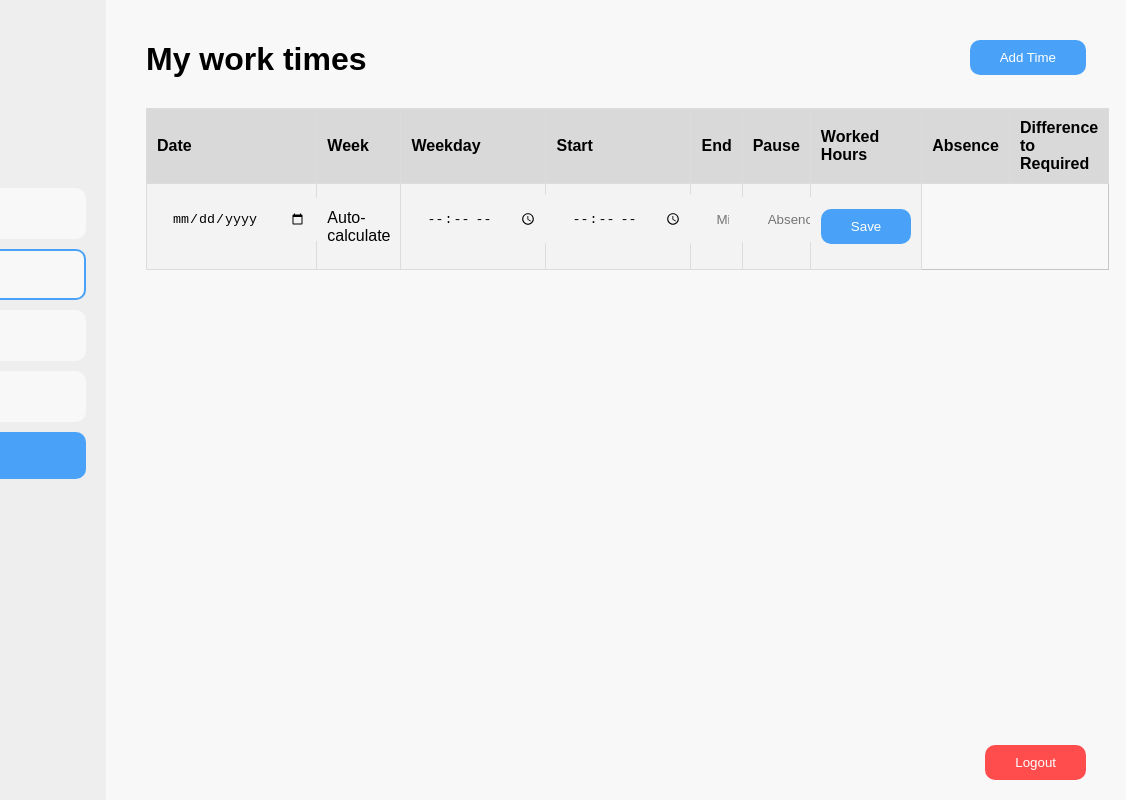
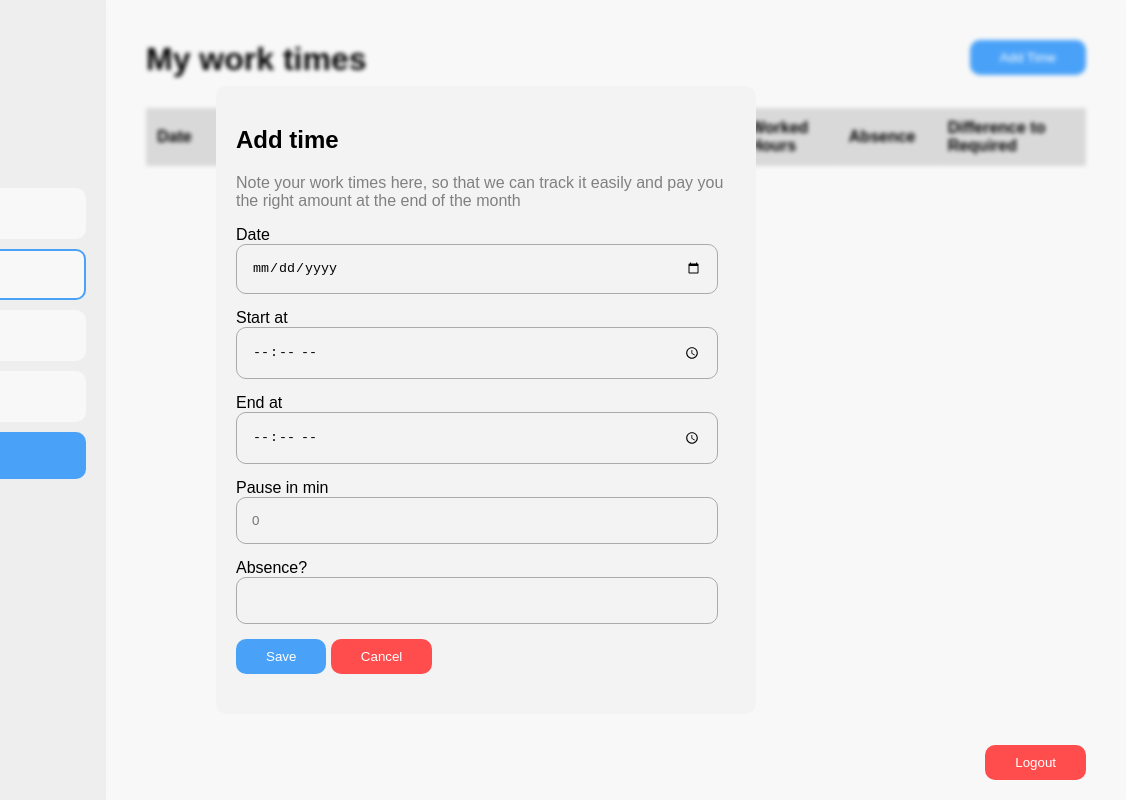
Before and after one commit to SSJGodGogeta/Waterfall, a website with bundled scripts: page Webpage/features/work_times/screens/my_work_times.html in a window 1280 px wide. Both pictures are taken after a click on the button "Add Time". Shown: the full height of the page, 154-1280 px from the left. Built offline with nearby package versions, Linux system fonts and the light colour scheme; no server answers.

Commit message:
Removed some unneccessary abscenceTypes. Added dialog (made by kevin) and its typescript support. Modified the style (thanks to kevin)

```diff
--- a/Webpage/DB/Techcodes/AbsenceType_Techcode.ts
+++ b/Webpage/DB/Techcodes/AbsenceType_Techcode.ts
@@ -1,7 +1,6 @@
 export enum AbsenceType_Techcode{
     SICK= "SICK",
     BREAK = "BREAK",
-    FREE = "FREE",
     VACATION = "VACATION",
-    LATE = "LATE"
+    NONE = ""
 }
--- a/Webpage/features/work_times/screens/my_work_times.html
+++ b/Webpage/features/work_times/screens/my_work_times.html
@@ -58,15 +58,6 @@
                     </tr>
                     </thead>
                     <tbody id="work-times-body">
-                    <tr id="input-row" style="display: none;">
-                        <td><input type="date" id="input-date"></td>
-                        <td>Auto-calculate</td>
-                        <td><input type="time" id="input-start"></td>
-                        <td><input type="time" id="input-end"></td>
-                        <td><input type="number" id="input-pause" min="0" placeholder="Minutes"></td>
-                        <td><input type="text" id="input-absence" placeholder="Absence Type"></td>
-                        <td><button id="save-button">Save</button></td>
-                    </tr>
                     <!-- Data will be inserted here by fetching it from the backend. -->
                     </tbody>
                 </table>
@@ -76,7 +67,37 @@
                 </div>
             </div>
         </div>
+        <dialog id="work-time-dialog">
+            <div class="dialogContainer">
+                <form id="work-time-form">
+                    <h2>Add time</h2>
+                    <p class="hint">Note your work times here, so that we can track it easily and pay you the right amount at the end of the month</p>
+                    <label for="work-time-date" class="input-label">Date</label>
+                    <input class="textField" type="date" id="work-time-date" required>
 
+                    <label for="work-time-start" class="input-label">Start at</label>
+                    <input class="textField" type="time" id="work-time-start" required>
+
+                    <label for="work-time-end" class="input-label">End at</label>
+                    <input class="textField" type="time" id="work-time-end" required>
+
+                    <label for="work-time-pause" class="input-label">Pause in min</label>
+                    <input class="textField" type="number" placeholder="0" id="work-time-pause" required>
+
+                    <label for="work-time-absence" class="input-label">Absence?</label>
+                    <input list="absence-types" class="textField" id="work-time-absence" name="absence-techcode" required>
+                    <datalist id="absence-types">
+                        <option value="NONE">
+                        <option value="VACATION">
+                        <option value="SICK">
+                        <option value="FREE">
+                    </datalist>
+
+                    <button style="margin-bottom: 20px" id="add-time-save-button" type="submit">Save</button>
+                    <button style="margin-bottom: 20px" id="cancel-add-time-button" type="button">Cancel</button>
+                </form>
+            </div>
+        </dialog>
         <script src="/Webpage/dist/navigation.js"></script>
         <script src="/Webpage/dist/features/user.js"></script>
         <script src="/Webpage/dist/features/work_times/scripts/timeTable.js"></script>
--- a/Webpage/features/work_times/scripts/registerWork.ts
+++ b/Webpage/features/work_times/scripts/registerWork.ts
@@ -1,23 +1,28 @@
 
 document.addEventListener("DOMContentLoaded", () => {
     const addTimeButton = document.getElementById("add-time-button") as HTMLButtonElement;
-    const saveButton = document.getElementById("save-button") as HTMLButtonElement;
-    const tableBody = document.getElementById("work-times-body") as HTMLTableElement;
-    const inputRow = document.getElementById("input-row") as HTMLTableRowElement;
+    const saveButton = document.getElementById("add-time-save-button") as HTMLButtonElement;
+    const inputDialog = document.getElementById("work-time-dialog") as HTMLDialogElement;
+    const form = document.getElementById('work-time-form') as HTMLFormElement;
+    const cancelButton = document.getElementById('cancel-add-time-button') as HTMLButtonElement;
 
     addTimeButton.onclick = () => {
-        inputRow.style.display = "";  // Show the input row
-        tableBody.appendChild(inputRow); // Add it to the table
+        inputDialog.style.display = "flex";
     };
     saveButton.onclick = async () => {
         try {
             const entry = {
-                date: (document.getElementById("input-date") as HTMLInputElement).value,
-                start: (document.getElementById("input-start") as HTMLInputElement).value,
-                end: (document.getElementById("input-end") as HTMLInputElement).value,
-                pause_minutes: (document.getElementById("input-pause") as HTMLInputElement).value,
-                absence: (document.getElementById("input-absence") as HTMLInputElement).value,
+                date: (document.getElementById("work-time-date") as HTMLInputElement).value,
+                start: (document.getElementById("work-time-start") as HTMLInputElement).value,
+                end: (document.getElementById("work-time-end") as HTMLInputElement).value,
+                pause_minutes: (document.getElementById("work-time-pause") as HTMLInputElement).value,
+                absence: (document.getElementById("work-time-absence") as HTMLInputElement).value,
             };
+            const hasEmptyField = Object.values(entry).some(value => value.trim() === "");
+            if (hasEmptyField) {
+                console.error("Cant save. One or more objects are empty but required.");
+                return;
+            }
                 const response = await fetch("http://localhost:3000/api/timetable", {
                 method: "POST",
                 headers: { "Content-Type": "application/json" },
@@ -28,12 +33,15 @@ document.addEventListener("DOMContentLoaded", () => {
             if (!response.ok) {
                 throw new Error("Failed to save new entry");
             }
-            const savedEntry = await response.json();
-            console.log("New entry saved:", savedEntry);
+            await response.json();
             window.location.reload();
         } catch (error) {
             console.error("Error saving entry:", error);
         }
     };
-
+    cancelButton.onclick =  () => {
+        form.reset();
+        inputDialog.close();
+        inputDialog.style.display = "none";
+    }
 });
--- a/Webpage/style.css
+++ b/Webpage/style.css
@@ -315,7 +315,7 @@ input:focus {
     z-index: 100; /* Make sure the button is above other elements */
 }
 
-.shutdown-button {
+.shutdown-button, #cancel-add-time-button {
     color: white;
     background-color: #ff4d4d; /* A red color to indicate "logout" */
     border: none;
@@ -403,3 +403,42 @@ table, th, td {
 #difference_to_required {
     width: 15%;
 }
+
+dialog {
+    background-color: transparent;
+    backdrop-filter: blur(2px); /* Blurreffekt */
+    -webkit-backdrop-filter: blur(2px); /* Für Safari */
+
+    position: fixed; /* Fixiert den Dialog über den gesamten Bildschirm */
+    top: 0;
+    left: 0;
+    width: 100vw; /* Ganze Bildschirmbreite */
+    height: 100vh; /* Ganze Bildschirmhöhe */
+
+    border: none;
+    margin: 0;
+    padding: 0;
+
+    display: flex;
+    justify-content: center;
+    align-items: center;
+}
+
+#work-time-dialog {
+    display: none;
+}
+
+.dialogContainer {
+    max-width: 500px;
+    background-color: #f3f3f3;
+    border-radius: 10px;
+    padding: 20px;
+}
+
+.hint {
+    color: grey;
+}
+
+.textField {
+    border: #aaaaaa solid 1px;
+}
```
